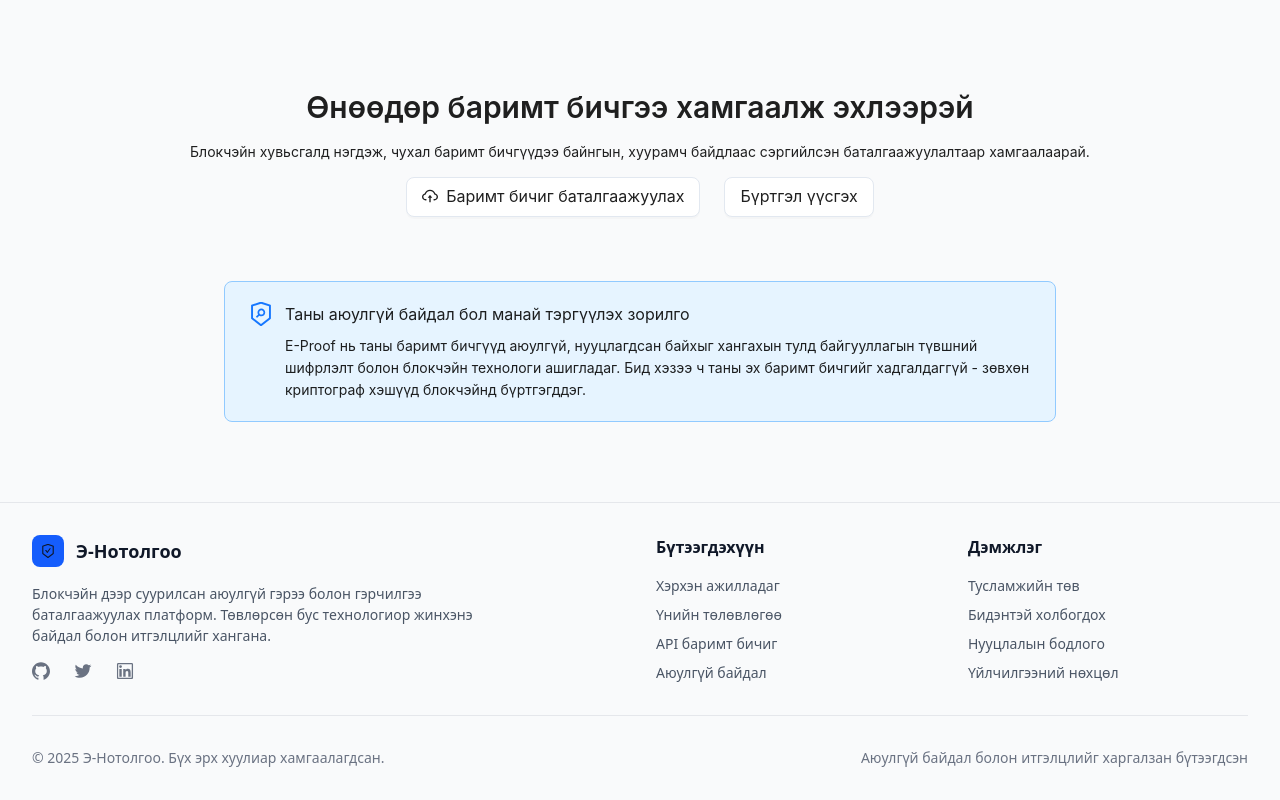
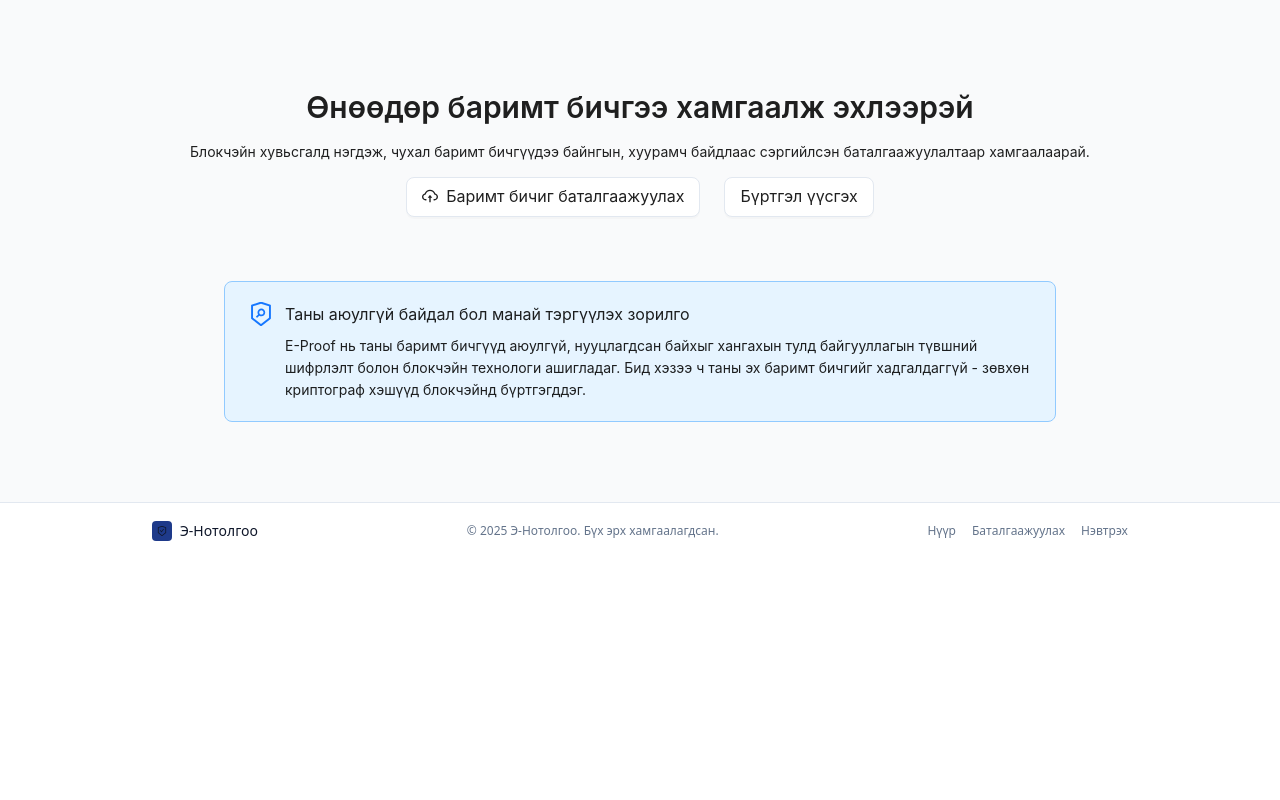
Before and after one commit to MyagmarsurenMike/e-proof, a Next.js app: page / in a window 1280 px wide. Shown: the part 3034-3834 px from the top of the page. After the commit the page ends 3593 px from the top, so only its background shows below. Built offline with nearby package versions, Linux system fonts and the light colour scheme; no server answers.

Commit message:
style: rewrite Footer to minimal single-row layout

```diff
--- a/src/components/ui/Footer.tsx
+++ b/src/components/ui/Footer.tsx
@@ -1,87 +1,34 @@
 'use client';
 
 import React from 'react';
-import { GithubOutlined, TwitterOutlined, LinkedinOutlined, SafetyCertificateOutlined } from '@ant-design/icons';
 import Link from 'next/link';
+import { SafetyCertificateOutlined } from '@ant-design/icons';
 
 export const Footer: React.FC = () => {
   return (
-    <footer className="bg-gray-50 border-t border-gray-200">
-      <div className="max-w-7xl mx-auto px-4 sm:px-6 lg:px-8 py-8">
-        <div className="grid grid-cols-1 md:grid-cols-4 gap-8">
-          {/* Brand Section */}
-          <div className="col-span-1 md:col-span-2">
-            <div className="flex items-center space-x-3 mb-4">
-              <div className="flex items-center justify-center w-8 h-8 bg-blue-600 rounded-lg">
-                <SafetyCertificateOutlined className="text-sm text-white" />
-              </div>
-              <span className="text-lg font-semibold text-gray-900">Э-Нотолгоо</span>
-            </div>
-            <p className="text-gray-600 mb-4 max-w-md">
-              Блокчэйн дээр суурилсан аюулгүй гэрээ болон гэрчилгээ баталгаажуулах платформ.
-              Төвлөрсөн бус технологиор жинхэнэ байдал болон итгэлцлийг хангана.
-            </p>
-            <div className="flex space-x-6">
-              <Link href="#" className="text-gray-500 hover:text-blue-600 transition-colors">
-                <GithubOutlined className="text-lg" />
-              </Link>
-              <Link href="#" className="text-gray-500 hover:text-blue-600 transition-colors">
-                <TwitterOutlined className="text-lg" />
-              </Link>
-              <Link href="#" className="text-gray-500 hover:text-blue-600 transition-colors">
-                <LinkedinOutlined className="text-lg" />
-              </Link>
-            </div>
+    <footer
+      style={{ borderTop: '1px solid #e2e8f0' }}
+      className="bg-white"
+    >
+      <div className="max-w-5xl mx-auto px-6 h-14 flex items-center justify-between">
+        {/* Logo */}
+        <div className="flex items-center gap-2">
+          <div className="w-5 h-5 bg-[#1e3a8a] rounded flex items-center justify-center">
+            <SafetyCertificateOutlined className="text-white" style={{ fontSize: 10 }} />
           </div>
-
-          {/* Product Links */}
-          <div>
-            <h3 className="text-base font-semibold text-gray-900 mb-4">Бүтээгдэхүүн</h3>
-            <div className="space-y-2">
-              <Link href="#" className="block text-gray-600 hover:text-blue-600 transition-colors">
-                Хэрхэн ажилладаг
-              </Link>
-              <Link href="#" className="block text-gray-600 hover:text-blue-600 transition-colors">
-                Үнийн төлөвлөгөө
-              </Link>
-              <Link href="#" className="block text-gray-600 hover:text-blue-600 transition-colors">
-                API баримт бичиг
-              </Link>
-              <Link href="#" className="block text-gray-600 hover:text-blue-600 transition-colors">
-                Аюулгүй байдал
-              </Link>
-            </div>
-          </div>
-
-          {/* Support Links */}
-          <div>
-            <h3 className="text-base font-semibold text-gray-900 mb-4">Дэмжлэг</h3>
-            <div className="space-y-2">
-              <Link href="#" className="block text-gray-600 hover:text-blue-600 transition-colors">
-                Тусламжийн төв
-              </Link>
-              <Link href="#" className="block text-gray-600 hover:text-blue-600 transition-colors">
-                Бидэнтэй холбогдох
-              </Link>
-              <Link href="#" className="block text-gray-600 hover:text-blue-600 transition-colors">
-                Нууцлалын бодлого
-              </Link>
-              <Link href="#" className="block text-gray-600 hover:text-blue-600 transition-colors">
-                Үйлчилгээний нөхцөл
-              </Link>
-            </div>
-          </div>
+          <span className="text-sm font-medium text-[#0f172a]">Э-Нотолгоо</span>
         </div>
 
-        <div className="border-t border-gray-200 mt-8 pt-8">
-          <div className="flex flex-col sm:flex-row justify-between items-center">
-            <p className="text-gray-500 text-sm">
-              © 2025 Э-Нотолгоо. Бүх эрх хуулиар хамгаалагдсан.
-            </p>
-            <p className="text-gray-500 text-sm mt-2 sm:mt-0">
-              Аюулгүй байдал болон итгэлцлийг харгалзан бүтээгдсэн
-            </p>
-          </div>
+        {/* Copyright */}
+        <p className="text-xs text-[#64748b] hidden sm:block">
+          © 2025 Э-Нотолгоо. Бүх эрх хамгаалагдсан.
+        </p>
+
+        {/* Links */}
+        <div className="flex items-center gap-4">
+          <Link href="/" className="text-xs text-[#64748b] hover:text-[#0f172a]">Нүүр</Link>
+          <Link href="/verify" className="text-xs text-[#64748b] hover:text-[#0f172a]">Баталгаажуулах</Link>
+          <Link href="/auth/signin" className="text-xs text-[#64748b] hover:text-[#0f172a]">Нэвтрэх</Link>
         </div>
       </div>
     </footer>
```
